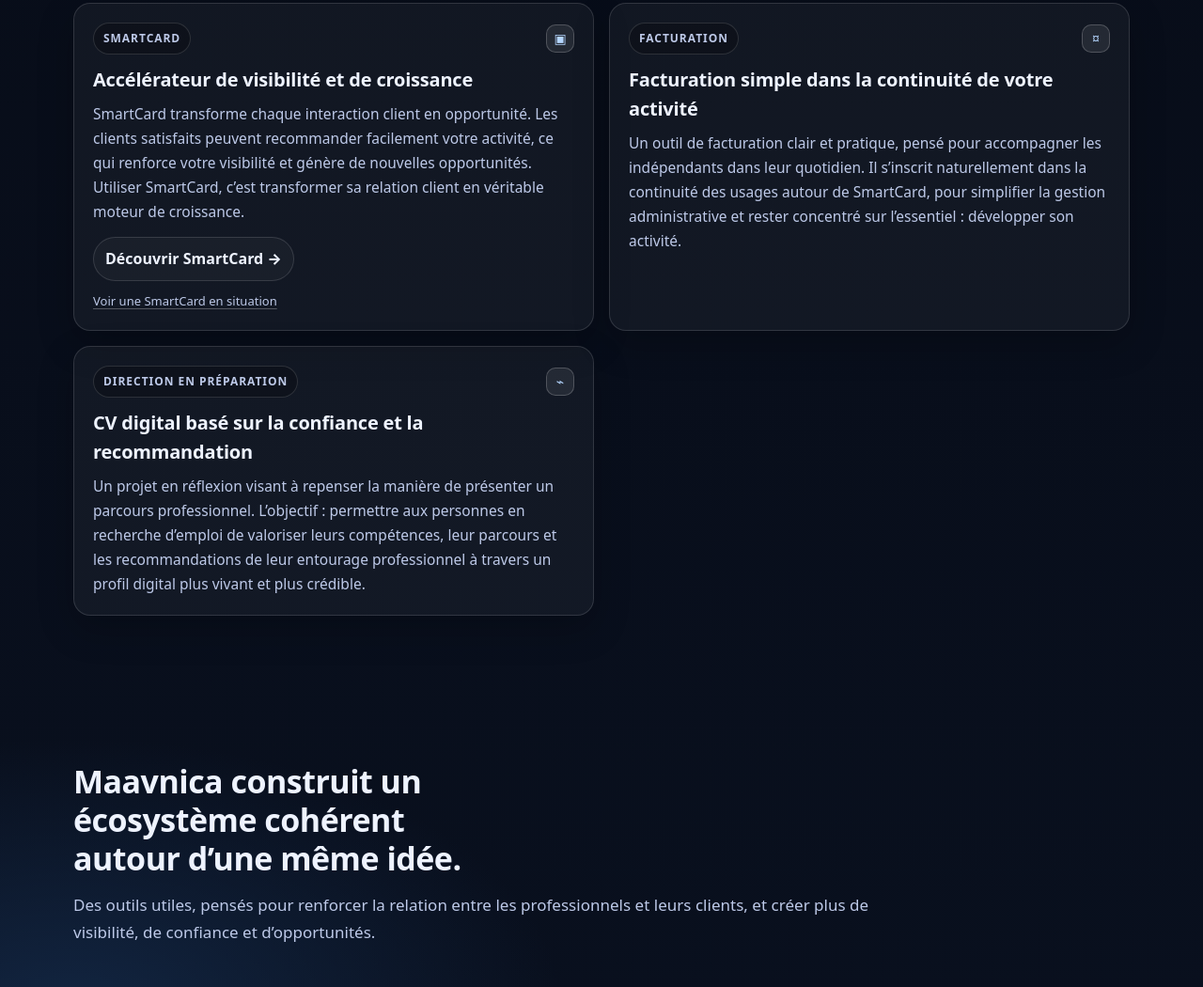
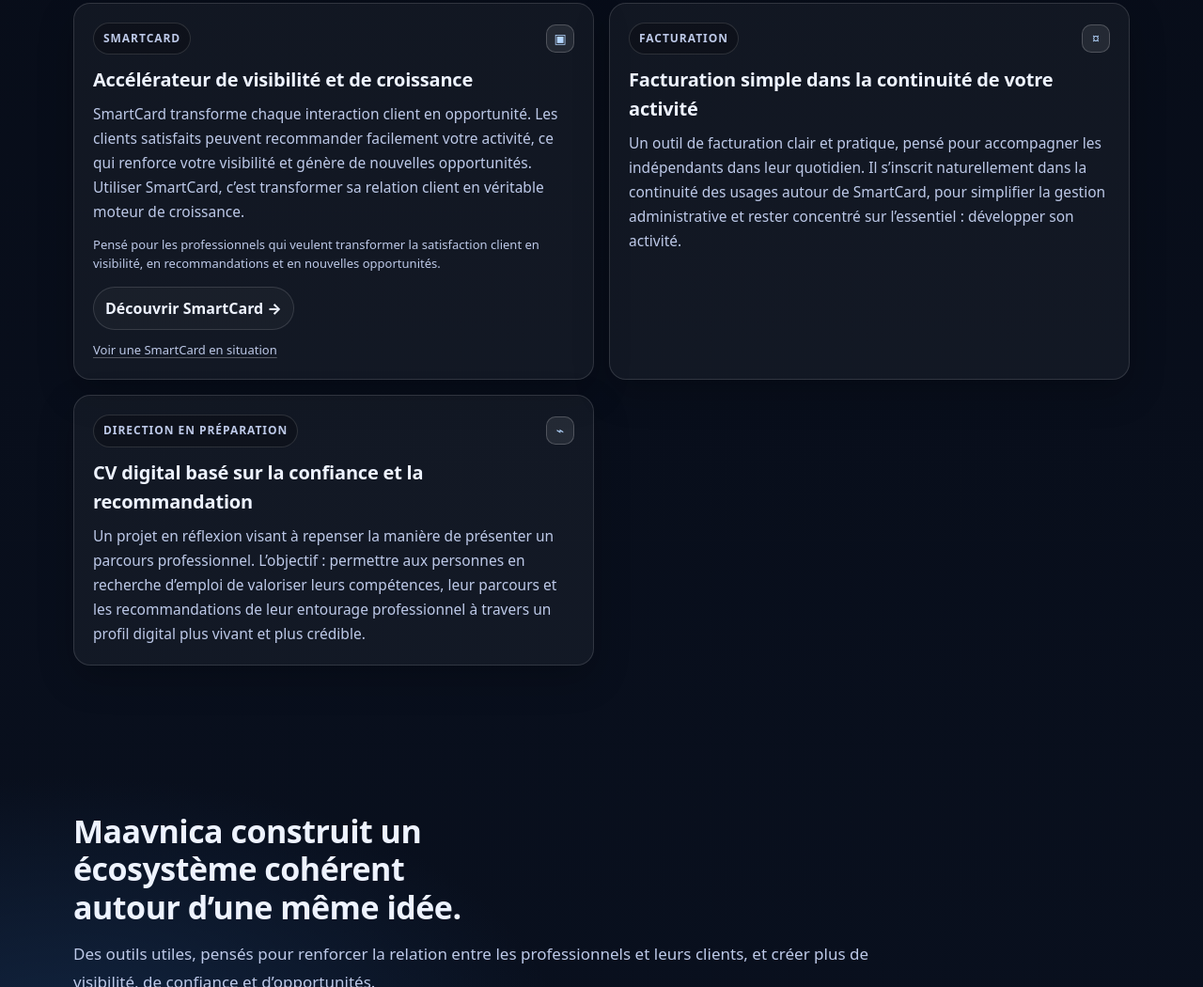
Before and after one commit to maavnica/maavnica-site, a plain HTML site: page index.html in a window 1280 px wide. Shown: the part 1774-2824 px from the top of the page at 94% size. Drawn offline with Linux system fonts and the light colour scheme.

Commit message:
SmartCard anchor text + navigation improvements

```diff
--- a/index.html
+++ b/index.html
@@ -580,10 +580,11 @@
           </div>
           <h3 data-i18n="smartcard_title">Accélérateur de visibilité et de croissance</h3>
           <p data-i18n="smartcard_text">SmartCard transforme chaque interaction client en opportunité. Les clients satisfaits peuvent recommander facilement votre activité, ce qui renforce votre visibilité et génère de nouvelles opportunités. Utiliser SmartCard, c’est transformer sa relation client en véritable moteur de croissance.</p>
+          <p style="margin-top:12px;margin-bottom:0;font-size:13px;line-height:1.55;color:var(--muted)" data-i18n="smartcard_anchor">Pensé pour les professionnels qui veulent transformer la satisfaction client en visibilité, en recommandations et en nouvelles opportunités.</p>
           <div class="actions">
             <a class="link" href="https://smartcard.maavnica.com" target="_blank" rel="noreferrer" data-i18n="smartcard_link">Découvrir SmartCard →</a>
           </div>
-          <p style="margin-top:12px;font-size:13px;line-height:1.5;color:var(--muted)"><a href="https://smartcard.maavnica.com/c/demo2" style="color:inherit;text-decoration:underline;text-underline-offset:3px;text-decoration-color:rgba(255,255,255,.28)" data-i18n="smartcard_demo_link">Voir une SmartCard en situation</a></p>
+          <p style="margin-top:12px;font-size:13px;line-height:1.5;color:var(--muted)"><a href="https://smartcard.maavnica.com/c/demo2" target="_blank" style="color:inherit;text-decoration:underline;text-underline-offset:3px;text-decoration-color:rgba(255,255,255,.28)" data-i18n="smartcard_demo_link">Voir une SmartCard en situation</a></p>
         </article>
 
         <article class="card">
@@ -690,6 +691,7 @@
         smartcard_tag: "SmartCard",
         smartcard_title: "Accélérateur de visibilité et de croissance",
         smartcard_text: "SmartCard transforme chaque interaction client en opportunité. Les clients satisfaits peuvent recommander facilement votre activité, ce qui renforce votre visibilité et génère de nouvelles opportunités. Utiliser SmartCard, c’est transformer sa relation client en véritable moteur de croissance.",
+        smartcard_anchor: "Pensé pour les professionnels qui veulent transformer la satisfaction client en visibilité, en recommandations et en nouvelles opportunités.",
         smartcard_link: "Découvrir SmartCard →",
         smartcard_demo_link: "Voir une SmartCard en situation",
         billing_tag: "Facturation",
@@ -755,6 +757,7 @@
         smartcard_tag: "SmartCard",
         smartcard_title: "Visibility and growth accelerator",
         smartcard_text: "Every client touchpoint becomes a growth opportunity with SmartCard. Satisfied clients can recommend you with ease—amplifying visibility and opening new doors. SmartCard turns everyday relationships into a credible engine for sustainable growth.",
+        smartcard_anchor: "Designed for professionals who want to turn client satisfaction into visibility, referrals, and new opportunities.",
         smartcard_link: "Discover SmartCard →",
         smartcard_demo_link: "See a SmartCard example",
         billing_tag: "Billing",
@@ -820,6 +823,7 @@
         smartcard_tag: "SmartCard",
         smartcard_title: "Acelerador de visibilidad y crecimiento",
         smartcard_text: "SmartCard convierte cada contacto con el cliente en oportunidad de crecimiento. Quienes quedan satisfechos pueden recomendarte con facilidad, reforzar tu visibilidad y abrir nuevas oportunidades. Con SmartCard, la relación con tus clientes se convierte en un motor de crecimiento creíble y sostenible.",
+        smartcard_anchor: "Pensado para profesionales que quieren convertir la satisfacción del cliente en visibilidad, recomendaciones y nuevas oportunidades.",
         smartcard_link: "Descubrir SmartCard →",
         smartcard_demo_link: "Ver un ejemplo de SmartCard",
         billing_tag: "Facturación",
```
Also changed, not shown: cgv.html (+1 -0 lines).
